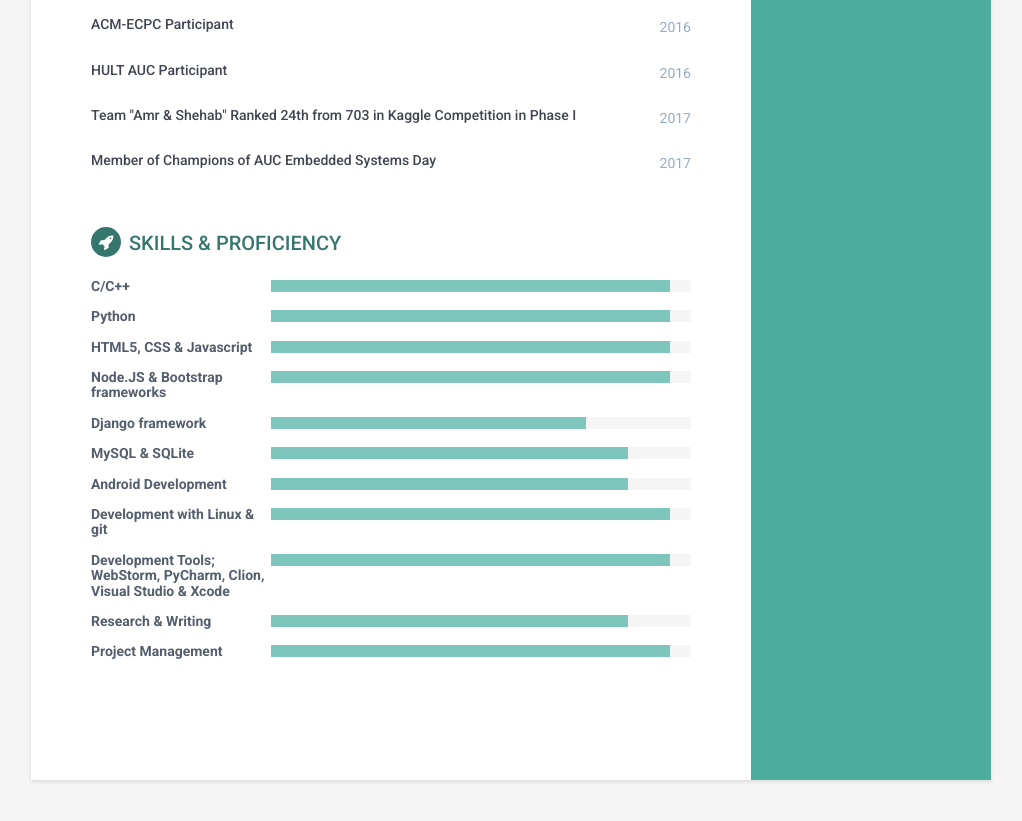
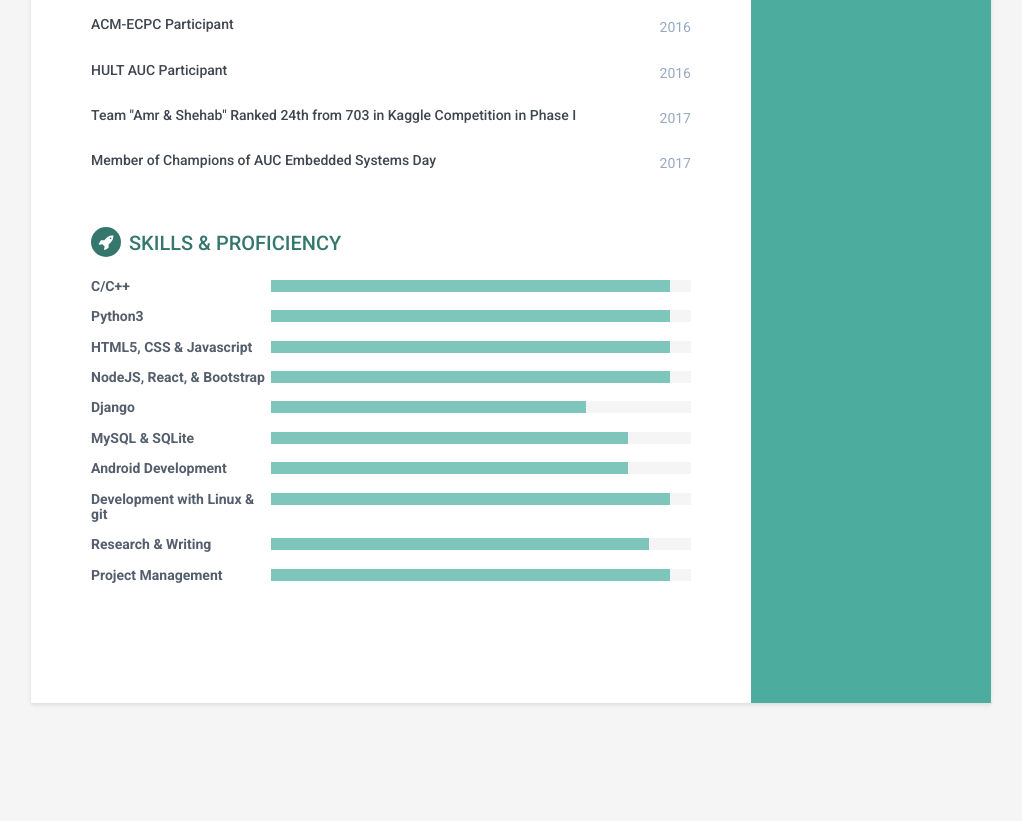
Before and after one commit to ShehabCE/shehabce.github.io, a Jekyll site: the page built from index.html, in a window 1280 px wide and 900 px high, scrolled down 2081 px. Shown: the top 821 px of the window, without its empty margins (129-1151 px from the left). Built offline with Jekyll 4.4.1, drawn with Linux system fonts in a browser that asks for light colours.

Commit message:
Updated projects and skills' bars, need to change projects later

```diff
--- a/_includes/education.html
+++ b/_includes/education.html
@@ -4,7 +4,8 @@
     <h4 class="degree">BSc in Computer Engineering. Minor in BA</h4>
     <h5 class="meta">The American University in Cairo (AUC)</h5>
     <div class="time">2012 - 2017 (Expected to graduate)</div>
-</div><!--//item-->
+</div>
+<!--//item-->
 <!-- <div class="item">
     <h4 class="degree">BSc in Applied Mathematics</h4>
     <h5 class="meta">Bristol University</h5>
--- a/_includes/projects.html
+++ b/_includes/projects.html
@@ -3,34 +3,37 @@
                 <!--<div class="intro">
                     <p>...</p>
                 </div>--><!--//intro ( not needed now )-->
+
+                <!-- Need to add projects: Neural Node, Hough Transform, and DS and Algorithmms -->
+
                 <div class="item">
                     <span class="project-title"><a href="#" target="_blank"><strong>Lumen | Thesis Project</strong></a></span> - <span class="project-tagline">A two-part driver assistance application - a distraction detector to notify a driver when they aren't focusing on the road, and a navigation display to help them get where they need to go with the least distraction possible. The distraction detector is a <I>pre-trained neural network</I> that monitors the driver through a live video feed. The navigation is a web application that projects directions onto the windshield for the driver to follow.</span>
                 </div><!--//item-->
 
                 <div class="item">
-                    <span class="project-title"><a href="#" target="_blank">Intel and MobileODT Cancer Screening Kaggle Competition </a></span> - <span class="project-tagline"> Currently participating in Kaggle competition with <strong>Amr Hesham</strong> on developing a machine learning algorithm that accurately identifies a cancerous infection type based on images to help identifying early stages of infection. Team [Amr &amp; Shehab]. Last achieved rank was 24th of 703. <strong><a href="https://www.kaggle.com/c/intel-mobileodt-cervical-cancer-screening" target="_blank">Link to Competition</strong></a></span>
+                    <span class="project-title"><a href="#" target="_blank"><strong>Intel and MobileODT Cancer Screening Kaggle Competition</strong> </a></span> - <span class="project-tagline"> Currently participating in Kaggle competition with <strong>Amr Hesham</strong> on developing a machine learning algorithm that accurately identifies a cancerous infection type based on images to help identifying early stages of infection. Team [Amr &amp; Shehab]. Last achieved rank was 24th of 703. <strong><a href="https://www.kaggle.com/c/intel-mobileodt-cervical-cancer-screening" target="_blank">Link to Competition</strong></a></span>
                 </div><!--//item-->
 
                 <div class="item">
-                    <span class="project-title"><a href="https://github.com/ShehabCE/Distributed-Systems" target="_blank">Distrbuted Image Viewer</a></span> -
+                    <span class="project-title"><a href="https://github.com/ShehabCE/Distributed-Systems" target="_blank"><strong>Distrbuted Image Viewer</strong></a></span> -
                     <span class="project-tagline">Developed with a team of 3, distributed systems project that enables users in different machines to send encrypted images to each other with fixed number of views and access privileges using C++ and Qt.</span>
                 </div><!--//item-->
 
                 <div class="item">
-                    <span class="project-title"><a href="https://github.com/ShadyF/Advanced_Pipelined_MIPS_Simulator-CS330" target="_blank">Advanced MIPS Simulator</a></span> - <span class="project-tagline">Developed with a team of 3, an advanced MIPS piplined CPU simulator using C++ and Qt.</span>
+                    <span class="project-title"><a href="https://github.com/ShadyF/Advanced_Pipelined_MIPS_Simulator-CS330" target="_blank"><strong>Advanced MIPS Simulator</strong></a></span> - <span class="project-tagline">Developed with a team of 3, an advanced MIPS piplined CPU simulator using C++ and Qt.</span>
                 </div><!--//item-->
 
                 <div class="item">
-                    <span class="project-title"><a href="https://github.com/ShehabCE/WordToWeb" target="_blank">Word2Web</a></span> -
+                    <span class="project-title"><a href="https://github.com/ShehabCE/WordToWeb" target="_blank"><strong>Word2Web</strong></a></span> -
                     <span class="project-tagline">Developed with a team of 2, a Perl application that takes a word document (.docx) and parses the main elements to generate the corresponding .HTML and .CSS files.</span>
                 </div><!--//item-->
                 <div class="item">
-                    <span class="project-title"><a href="https://github.com/ShehabCE/Mini-Game-Console" target="_blank">Pong and Breakout Game</a></span> - <span class="project-tagline">Developed with a teammate, Pong and Breakout Game Console with Multiplayer and simple AI coded in Verilog, used FPGA Basys2 board, and 2 PmodJSTK (Joysticks).</span>
+                    <span class="project-title"><a href="https://github.com/ShehabCE/Mini-Game-Console" target="_blank"><strong>Pong and Breakout Game</strong></a></span> - <span class="project-tagline">Developed with a teammate, Pong and Breakout Game Console with Multiplayer and simple AI coded in Verilog, used FPGA Basys2 board, and 2 PmodJSTK (Joysticks).</span>
                 </div><!--//item-->
                 <div class="item">
-                    <span class="project-title"><a href="https://github.com/ShehabCE/Arm-Tracker" target="_blank">Arm-Tracker</a></span> - <span class="project-tagline">Developed with a teammate, a program that detects human's arm, draws convex hull around it, and keeps tracking it using C++ and OpenCV 2.4.</span>
+                    <span class="project-title"><a href="https://github.com/ShehabCE/Arm-Tracker" target="_blank"><strong>Arm-Tracker</strong></a></span> - <span class="project-tagline">Developed with a teammate, a program that detects human's arm, draws convex hull around it, and keeps tracking it using C++ and OpenCV 2.4.</span>
                 </div><!--//item-->
                 <div class="item">
-                    <span class="project-title"><a href="#" target="_blank">Etbara3</a></span> - <span class="project-tagline">Developed with a team of 2, an Android App that enables users to donate money/clothes or volunteer to charity events added by charity orginaization manager (admin).</span>
+                    <span class="project-title"><a href="#" target="_blank"><strong>Etbara3</strong></a></span> - <span class="project-tagline">Developed with a team of 2, an Android App that enables users to donate money/clothes or volunteer to charity events added by charity orginaization manager (admin).</span>
                 </div><!--//item-->
             </section><!--//section-->
--- a/_includes/skills.html
+++ b/_includes/skills.html
@@ -10,7 +10,7 @@
                     </div><!--//item-->
 
                     <div class="item">
-                        <h3 class="level-title">Python</h3>
+                        <h3 class="level-title">Python3</h3>
                         <div class="level-bar">
                             <div class="level-bar-inner" data-level="95%">
                             </div>
@@ -26,7 +26,7 @@
                     </div><!--//item-->
 
                     <div class="item">
-                        <h3 class="level-title">Node.JS &amp; Bootstrap frameworks</h3>
+                        <h3 class="level-title">NodeJS, React, &amp; Bootstrap</h3>
                         <div class="level-bar">
                             <div class="level-bar-inner" data-level="95%">
                             </div>
@@ -34,7 +34,7 @@
                     </div><!--//item-->
 
                     <div class="item">
-                        <h3 class="level-title">Django framework</h3>
+                        <h3 class="level-title">Django</h3>
                         <div class="level-bar">
                             <div class="level-bar-inner" data-level="75%">
                             </div>
@@ -66,17 +66,9 @@
                     </div><!--//item-->
 
                     <div class="item">
-                        <h3 class="level-title">Development Tools; WebStorm, PyCharm, Clion, Visual Studio &amp; Xcode</h3>
-                        <div class="level-bar">
-                            <div class="level-bar-inner" data-level="95%">
-                            </div>
-                        </div><!--//level-bar-->
-                    </div><!--//item-->
-
-                    <div class="item">
                         <h3 class="level-title">Research &amp; Writing</h3>
                         <div class="level-bar">
-                            <div class="level-bar-inner" data-level="85%">
+                            <div class="level-bar-inner" data-level="90%">
                             </div>
                         </div> <!-- //level-bar -->
                     </div><!-- //item -->
```
